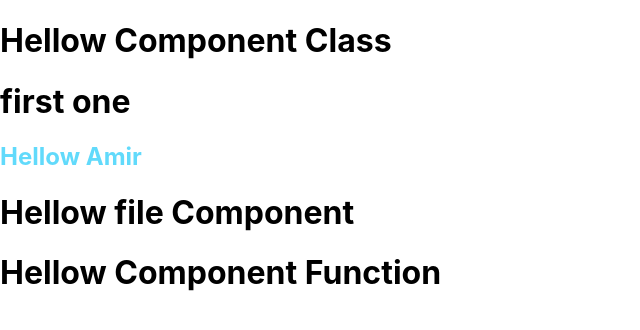
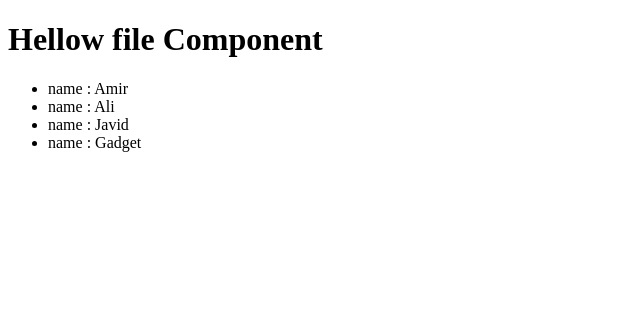
Before and after one commit to KhazaeiAmir110/help_front, a React (Create React App) app in the folder simple/first-app/: page / in a window 1280 px wide. Shown: the top 330 px of the page, without its empty margins (0-640 px from the left). Built offline with nearby package versions, Linux system fonts and the light colour scheme.

Commit message:
work with class and function in react

```diff
--- a/simple/first-app/src/component/TestComponent.js
+++ b/simple/first-app/src/component/TestComponent.js
@@ -1,9 +1,52 @@
+import React, {Component} from "react";
 
+class User extends Component{
+    state = {
+        one : {
+            name  : 'Amir',
+            age : 22
+        },
+        two : {
+            name  : 'Ali',
+            age : 21
+        },
+        three : {
+            name  : 'Javid',
+            age : 32
+        },
+        four : {
+            name  : 'Gadget',
+            age : 42
+        },
+    }
+    render(){
+        return (
+            <>
+                <ul>
+                    <li>
+                        name : {this.state.one.name}
+                    </li>
+                    <li>
+                        name : {this.state.two.name}
+                    </li>
+                    <li>
+                        name : {this.state.three.name}
+                    </li>
+                    <li>
+                        name : {this.state.four.name}
+                    </li>
+                </ul>
+            </>
+        )
+    }
+
+}
 
 export default function Test() {
     return (
         <>
             <h1>Hellow file Component</h1>
+            <User />
         </>
     )
 }
--- a/simple/first-app/src/index.js
+++ b/simple/first-app/src/index.js
@@ -1,51 +1,10 @@
-import React from 'react';
-import ReactDOM from 'react-dom/client';
-import './index.css';
-import App from './App';
-import reportWebVitals from './reportWebVitals';
+import React from "react";
+import ReactDOM from "react-dom/client"
 import Test from "./component/TestComponent";
-
-const name = "Amir"
-const element = (
-    <div>
-        <h1>
-            first one
-        </h1>
-        <h2 className="test">
-            Hellow {name}
-        </h2>
-    </div>
-);
-
-class TestClass extends React.Component{
-    render() {
-        return (
-            <>
-                <h1>Hellow Component Class</h1>
-                {element}
-                <Test />
-            </>
-        )
-    }
-}
-
-function TestFunction() {
-    return <h1>Hellow Component Function</h1>
-}
 
 const root = ReactDOM.createRoot(document.getElementById('root'));
 root.render(
-  // <React.StrictMode>
-  //   <App />
-  // </React.StrictMode>
-  //   element,
     <>
-        <TestClass />
-        <TestFunction />
+        <Test />
     </>
 );
-
-// If you want to start measuring performance in your app, pass a function
-// to log results (for example: reportWebVitals(console.log))
-// or send to an analytics endpoint. Learn more: https://bit.ly/CRA-vitals
-reportWebVitals();
```
